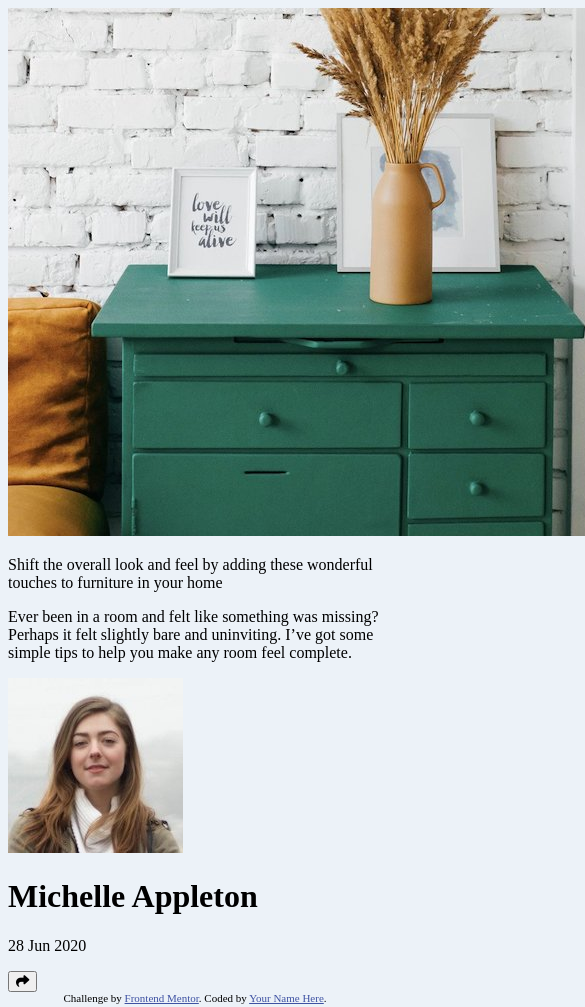
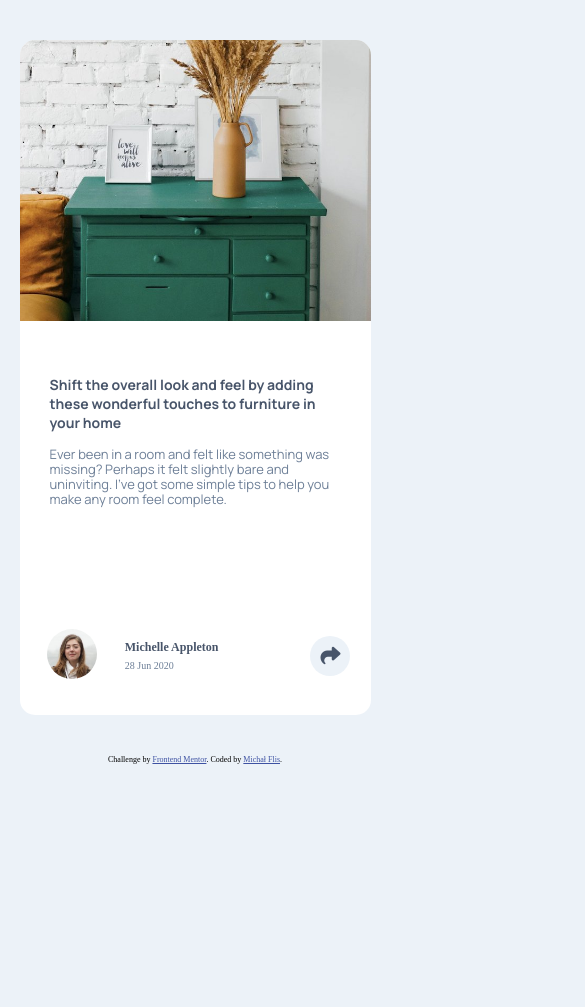
Before and after one commit to Michal-Flis/Article-preview-component, a plain HTML site: page index.html in a window 390 px wide. Shown: the top 1007 px of the page, 585 px wide, since content can reach past the window. After the commit the page ends 884 px from the top, so only its background shows below. Drawn offline with Linux system fonts and the light colour scheme.

Commit message:
styles for phone 320px

```diff
--- a/index.html
+++ b/index.html
@@ -9,6 +9,9 @@
       sizes="32x32"
       href="./images/favicon-32x32.png"
     />
+    <link rel="preconnect" href="https://fonts.googleapis.com">
+    <link rel="preconnect" href="https://fonts.gstatic.com" crossorigin>
+    <link href="https://fonts.googleapis.com/css2?family=Manrope:wght@200..800&display=swap" rel="stylesheet">
     <link rel="stylesheet" href="./css/style.css" />
     <title>Article preview component</title>
   </head>
@@ -40,7 +43,7 @@
         Challenge by
         <a href="https://www.frontendmentor.io?ref=challenge" target="_blank"
           >Frontend Mentor</a
-        >. Coded by <a href="https://github.com/Michal-Flis">Your Name Here</a>.
+        >. Coded by <a href="https://github.com/Michal-Flis">Michał Flis</a>.
       </div>
     </footer>
 
--- a/sass/partials/_global.scss
+++ b/sass/partials/_global.scss
@@ -1,9 +1,24 @@
+* {
+  margin: 0;
+  padding: 0;
+  box-sizing: border-box;
+}
+
 body {
   background: $LightGrayishBlue;
+  height: 100vh;
+  }
+
+  .wrapper {
+    width: 90%;
+    height: 80%;
+    margin: 40px auto;
+    border-radius: 15px;
+    background-color: #fff;
 }
 
 .attribution {
-  font-size: 11px;
+  font-size: 8px;
   text-align: center;
 }
 
--- /dev/null
+++ b/sass/partials/_head.scss
@@ -0,0 +1,5 @@
+.head-picture {
+  width: 100%;
+  height: 30%;
+  border-radius: 15px 15px 0 0;
+}
--- /dev/null
+++ b/sass/partials/_mainBody.scss
@@ -0,0 +1,19 @@
+.main-body {
+  height: 45%;
+  padding: 50px 30px;
+}
+
+.main-text {
+  font-size: 14px;
+  font-family: $manrope;
+  font-weight: bold;
+  margin-bottom: 15px;
+  color: $VeryDarkGrayishBlue;
+}
+
+.text {
+  font-size: 13px;
+  font-family: $manrope;
+  line-height: 15px;
+  color: $DesaturatedDarkBlue;
+}
--- a/sass/partials/_settings.scss
+++ b/sass/partials/_settings.scss
@@ -2,3 +2,6 @@ $VeryDarkGrayishBlue: hsl(217, 19%, 35%);
 $DesaturatedDarkBlue: hsl(214, 17%, 51%);
 $GrayishBlue: hsl(212, 23%, 69%);
 $LightGrayishBlue: hsl(210, 46%, 95%);
+
+$manrope: "Manrope",
+sans-serif;
--- /dev/null
+++ b/sass/partials/_share.scss
@@ -0,0 +1,54 @@
+.share {
+  display: flex;
+  justify-content: space-around;
+  align-items: center;
+}
+
+.picture-person {
+  flex-basis: 30%;
+  text-align: center;
+}
+
+.name {
+  flex-basis: 35%;
+  text-align: start;
+}
+
+.button-share {
+  flex-basis: 35%;
+  text-align: end;
+  padding: 0 20px;
+}
+
+.avatar {
+  width: 50px;
+  height: 50px;
+  border-radius: 50%;
+  flex-shrink: 1;
+}
+
+.name-avatar {
+  flex-shrink: 1;
+  font-size: 12px;
+  margin-bottom: 5px;
+  color: $VeryDarkGrayishBlue;
+}
+
+.data {
+  font-size: 10px;
+  color: $DesaturatedDarkBlue;
+}
+
+.btn {
+  flex-shrink: 2;
+  width: 40px;
+  height: 40px;
+  border-radius: 50%;
+  background-color: $LightGrayishBlue;
+  border: none;
+}
+
+.fa-share {
+  font-size: 20px;
+  color: $VeryDarkGrayishBlue;
+}
--- a/sass/style.scss
+++ b/sass/style.scss
@@ -1,2 +1,5 @@
 @import './partials/settings';
 @import './partials/global';
+@import './partials/head';
+@import './partials/mainBody';
+@import './partials/share';
```
Also changed, not shown: css/style.css.
